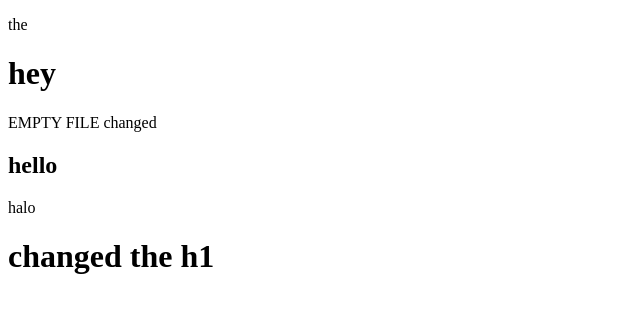
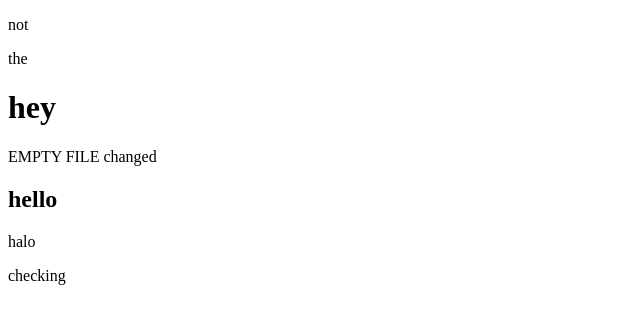
Before and after one commit to rasheed8123/CALCI, a plain HTML site: page index.html in a window 1280 px wide. Shown: the whole page, without its empty margins (0-640 px from the left). Drawn offline with Linux system fonts and the light colour scheme.

Commit message:
Update index.html

```diff
--- a/index.html
+++ b/index.html
@@ -7,12 +7,12 @@
     <title>Document</title>
 </head>
 <body>
+    <p>not </p>
     <p>the</p>
     <h1>hey</h1>
     EMPTY FILE changed
     <h2>hello</h2>
     <p>halo</p>
-    <h1>changed the h1</h1>
-
+    <p>checking</p>
 </body>
 </html>
```
